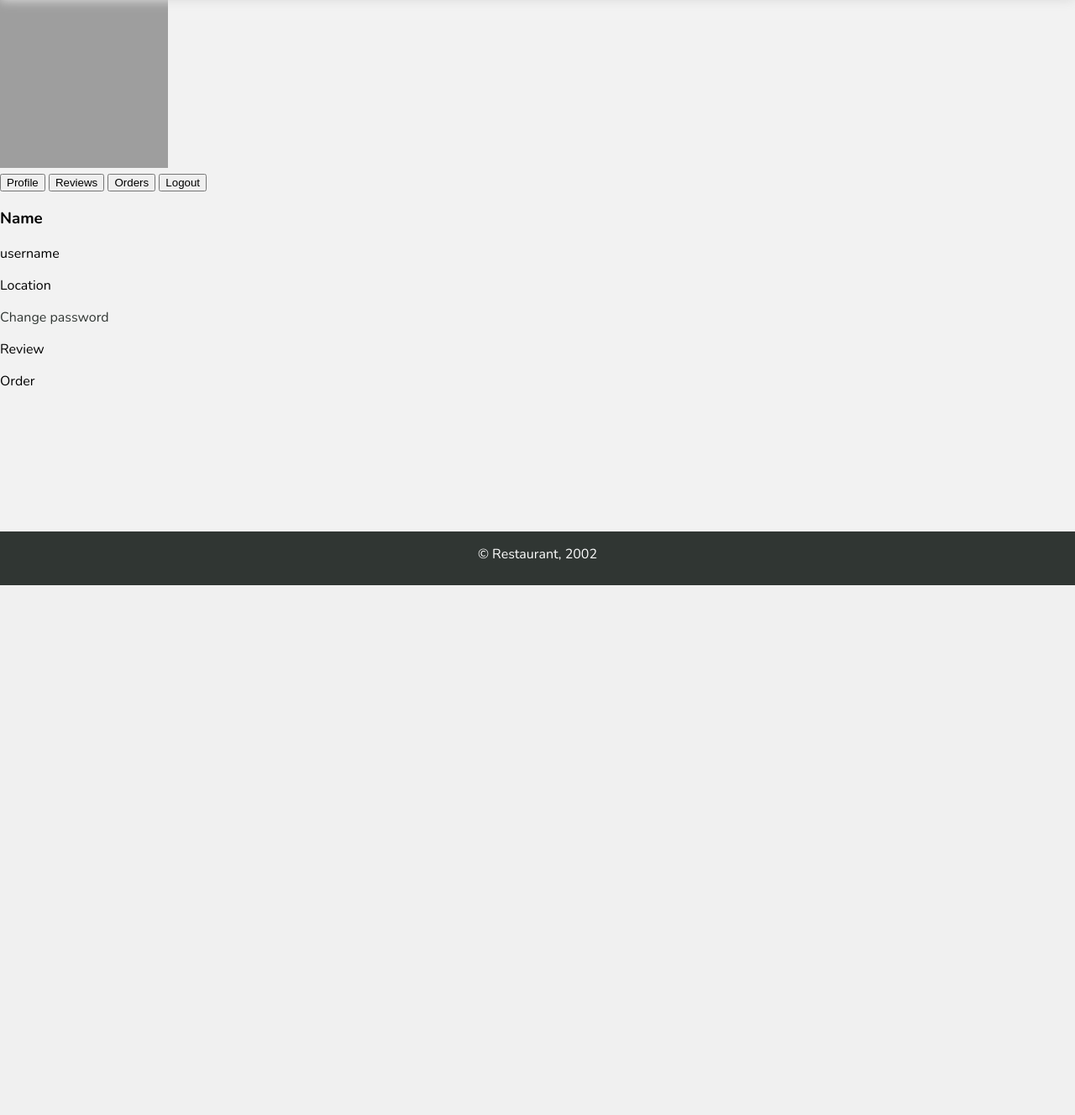
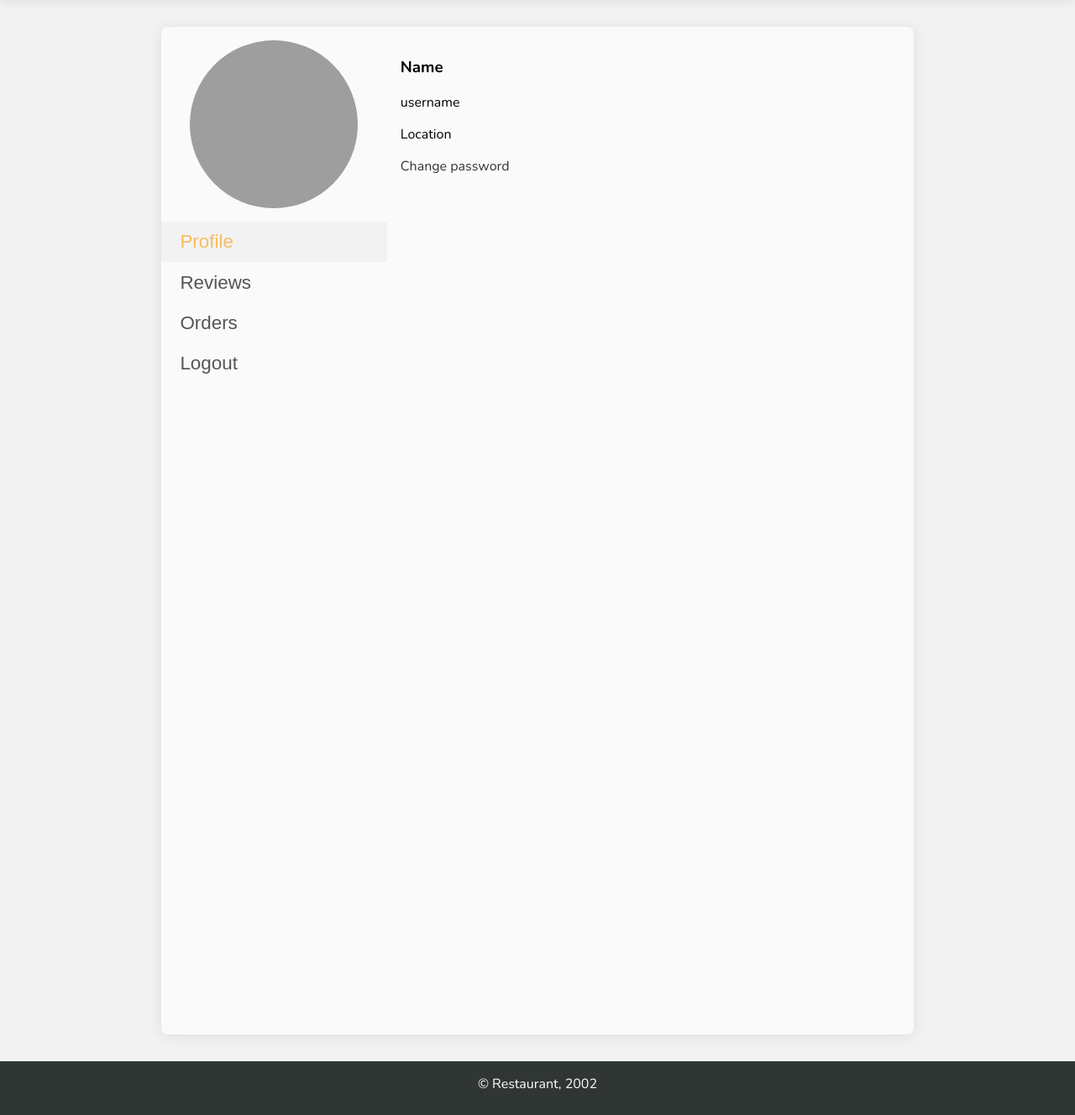
Before and after one commit to jlcrodrigues/ltw-kuru, a PHP site: page /pages/profile.php in a window 1280 px wide. Shown: the part 103-1431 px from the top of the page at 84% size. Before the commit the page ends 800 px from the top, so only its background shows below. Run offline with PHP 8.4, Linux system fonts and the light colour scheme; grey boxes are pictures that could not be loaded.

Commit message:
Profile page css

```diff
--- a/src/css/layout.css
+++ b/src/css/layout.css
@@ -50,3 +50,37 @@ body > header * {
 .restaurant-mini {
   display: flex;
 }
+
+/* profile page */
+
+#profile {
+  display: grid;
+  grid-template-columns: auto 70%;
+  grid-template-rows: auto 1fr;
+  align-self: center;
+  width: 70%;
+  min-height: 150%;
+}
+
+#profile > img {
+  grid-column-start: 1;
+  grid-row-start: 1;
+  justify-self: center;
+}
+
+.profile-section {
+  grid-column: 2 3;
+}
+
+#tabs {
+  grid-column-start: 1;
+  grid-row-start: 2;
+  display: flex;
+  flex-direction: column;
+  justify-content: flex-start;
+  align-content: flex-start;
+}
+
+#logout-button {
+  justify-self: flex-end;
+}
--- a/src/css/style.css
+++ b/src/css/style.css
@@ -18,12 +18,12 @@ body {
 
 /* header */
 
-body > header {
+body>header {
   background-color: var(--accent-color);
   box-shadow: 0px 1px 12px var(--shadow-color);
 }
 
-body > header a {
+body>header a {
   color: var(--secondary-color);
   text-decoration: none;
   margin: 0;
@@ -57,7 +57,7 @@ input[name=search]:focus {
   outline: none;
 }
 
-#search-box > button {
+#search-box>button {
   border: none;
   background: none;
 }
@@ -81,7 +81,7 @@ input[name=search]:focus {
 }
 
 .nano-text {
-  position:absolute;
+  position: absolute;
   bottom: 8px;
   left: 10px;
   text-shadow: 0.3em 0.3em 0.8em black;
@@ -97,13 +97,13 @@ input[name=search]:focus {
 
 /* footer */
 
-body > footer {
+body>footer {
   background-color: var(--primary-color);
   width: 100%;
   text-align: center;
 }
 
-body > footer p {
+body>footer p {
   color: var(--secondary-color)
 }
 
@@ -135,3 +135,68 @@ body > footer p {
 .restaurants-search img {
   border-radius: 0.3em;
 }
+
+/* profile page */
+
+#profile {
+  background-color: var(--bg-secondary-color);
+  box-shadow: 0px 2px 15px var(--shadow-color);
+  border-radius: 0.5em;
+  margin: 2em;
+}
+
+#profile>img {
+  border-radius: 50%;
+  margin: 1em;
+}
+
+.profile-section {
+  margin: 1em;
+  animation: fadeEffect 0.5s;
+}
+
+@keyframes fadeEffect {
+  from {
+    opacity: 0;
+  }
+
+  to {
+    opacity: 1;
+  }
+}
+
+#profile-info {
+  display: block;
+}
+
+#profile-reviews {
+  display: none;
+}
+
+#profile-orders {
+  display: none;
+}
+
+.profile-section-button {
+  background-color: transparent;
+  border: none;
+  text-align: left;
+  font-size: 1.4em;
+  padding: 0.5em;
+  padding-left: 1em;
+  color: #555;
+  vertical-align: middle;
+}
+.profile-section-button:hover {
+  color: var(--accent-color);
+  background-color: transparent;
+}
+
+.profile-section-button.active {
+  color: var(--accent-color);
+  background-color: #f2f2f2;
+}
+
+#logout-button {
+  justify-self: flex-end;
+}
--- /dev/null
+++ b/src/js/script.js
@@ -0,0 +1,18 @@
+document.getElementById("profile-button").click();
+
+function openProfileTab(evt, tab_id) {
+  console.log("#dkfj");
+  const tabs = document.getElementsByClassName("profile-section");
+  for (const tab of tabs) {
+    tab.style.display = "none";
+  }
+
+  const buttons = document.querySelector('#tabs').children;
+  for (const button of buttons) {
+    console.log(button.className);
+    button.className = button.className.replace(" active", "");
+  }
+
+  document.getElementById(tab_id).style.display = "block";
+  evt.currentTarget.className += " active";
+}
--- a/src/templates/account.php
+++ b/src/templates/account.php
@@ -3,22 +3,37 @@ function output_profile(int $id)
 { ?>
   <section id="profile">
     <img src="https://picsum.photos/200" alt="profile photo">
-    <form action="" method="post">
-      <button class="profile_section_button">Profile</button>
-      <button class="profile_section_button">Reviews</button>
-      <button class="profile_section_button">Orders</button>
-      <button class="profile_section_button">Logout</button>
-    </form>
-    <section id="profile_info" class="profile_section">
+    <div id="tabs">
+      <button
+        id="profile-button"
+        class="profile-section-button"
+        onclick="openProfileTab(event, 'profile-info')">
+        Profile
+      </button>
+      <button
+        id="reviews-button"
+        class="profile-section-button"
+        onclick="openProfileTab(event, 'profile-reviews')">
+        Reviews
+      </button>
+      <button
+        id="orders-button"
+        class="profile-section-button"
+        onclick="openProfileTab(event, 'profile-orders')">
+        Orders
+      </button>
+      <button id="logout-button" class="profile-section-button">Logout</button>
+    </div>
+    <section id="profile-info" class="profile-section">
       <h3>Name</h3>
       <p>username</p>
       <p>Location</p>
       <a href="">Change password</a>
     </section>
-    <section id="profile_reviews" class="profile_section">
+    <section id="profile-reviews" class="profile-section">
       <p>Review</p>
     </section>
-    <section id="profile_orders" class="profile_section">
+    <section id="profile-orders" class="profile-section">
       <p>Order</p>
     </section>
   </section>
--- a/src/templates/common.php
+++ b/src/templates/common.php
@@ -16,6 +16,7 @@ function output_header()
     <link href="../css/style.css" rel="stylesheet">
     <link href="../css/text.css" rel="stylesheet">
     <link href="../css/layout.css" rel="stylesheet">
+    <script src="../js/script.js" defer></script>
   </head>
 
   <body>
```
Lines whose indentation alone changed are shown as unchanged.
